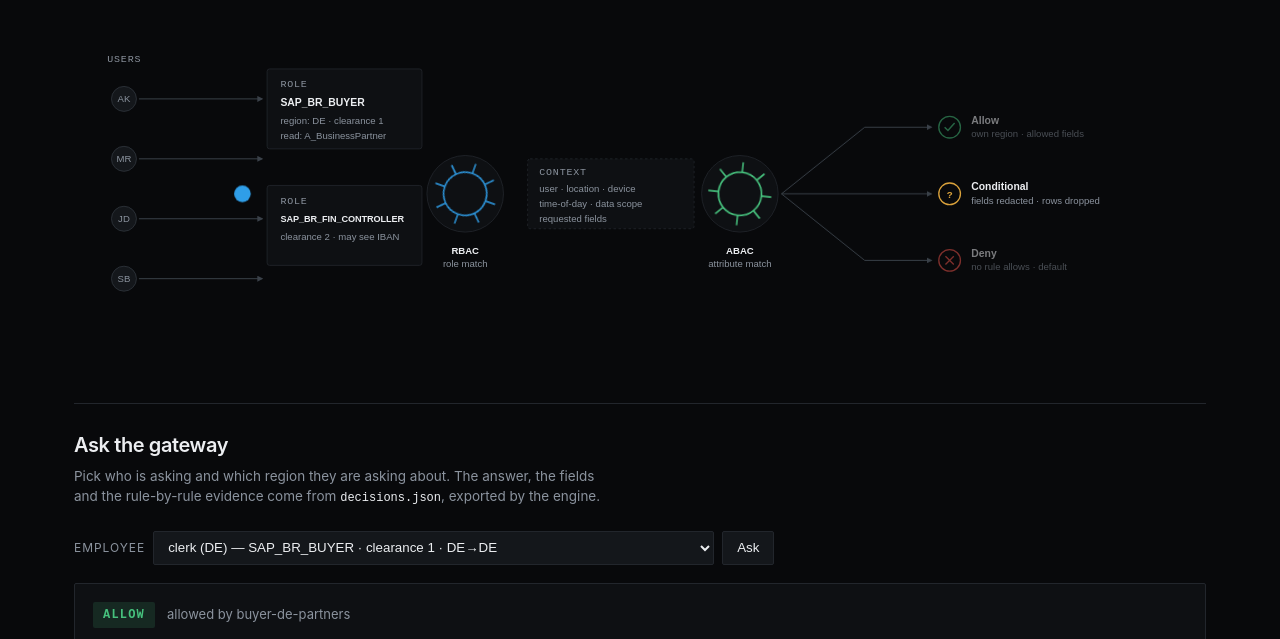
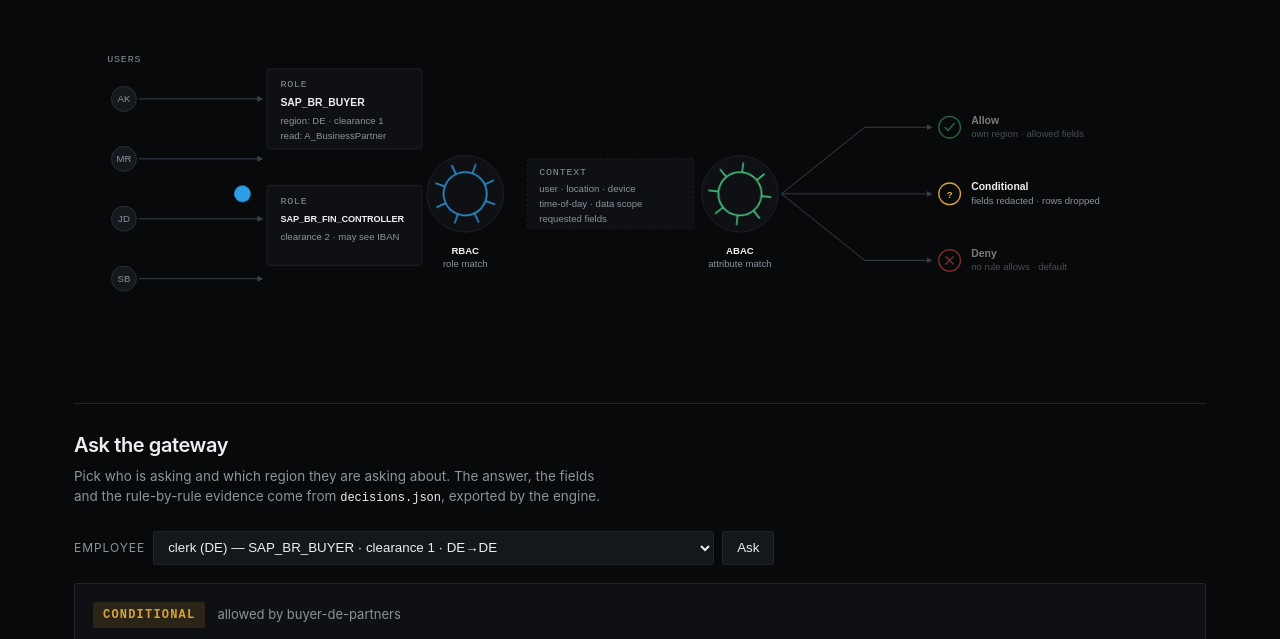
Before and after one commit to CenturionB6/RUST4SAP-site, a plain HTML site: page demo/rbac-abac.html in a window 1280 px wide. Both pictures are taken after a click on the button "Ask". Shown: the part 151-790 px from the top of the page. Drawn offline with Linux system fonts and the light colour scheme.

Commit message:
Explainer: one classification for badge and diagram (allow / conditional / deny)

```diff
--- a/demo/rbac-abac.html
+++ b/demo/rbac-abac.html
@@ -83,6 +83,7 @@
   .badge { font: 700 12px/1 ui-monospace, monospace; letter-spacing: .1em; padding: 7px 10px; border-radius: 2px; }
   .badge.allow { background: rgba(70,193,125,.14); color: var(--ok); }
   .badge.deny { background: rgba(242,86,77,.14); color: var(--deny); }
+  .badge.conditional { background: rgba(217,161,59,.14); color: var(--warn); }
   .reason { color: var(--muted); font-size: 13px; }
   .facts { display: grid; grid-template-columns: repeat(4, 1fr); gap: 12px; margin: 0 0 16px; }
   @media (max-width: 760px) { .facts { grid-template-columns: repeat(2, 1fr); } }
@@ -307,9 +308,13 @@
     if (!data) return;
     const sc = data.scenarios[Number(who.value)];
     result.hidden = false;
+    // three outcomes, the same three the diagram draws: full grant, redacted grant, refusal
+    const FIELDS_TOTAL = 4;                       // BusinessPartner, LastName, Region, IBAN
+    const outcome = !sc.allowed ? 'deny'
+                  : (sc.permitted_fields.length >= FIELDS_TOTAL ? 'allow' : 'conditional');
     const badge = document.getElementById('badge');
-    badge.textContent = sc.allowed ? 'ALLOW' : 'DENY';
-    badge.className = 'badge ' + (sc.allowed ? 'allow' : 'deny');
+    badge.textContent = outcome.toUpperCase();
+    badge.className = 'badge ' + outcome;
     document.getElementById('reason').textContent = sc.reason;
     document.getElementById('fields').textContent = sc.permitted_fields.length ? sc.permitted_fields.join(', ') : '—';
     document.getElementById('rows').textContent = String(sc.rows_returned);
@@ -323,8 +328,7 @@
 
     pinned = true;
     results.forEach(el => el.classList.remove('lit'));
-    const target = sc.allowed ? (sc.permitted_fields.length < 4 ? 'conditional' : 'allow') : 'deny';
-    const node = results.find(el => el.classList.contains(target));
+    const node = results.find(el => el.classList.contains(outcome));
     if (node) node.classList.add('lit');
   });
 
```
